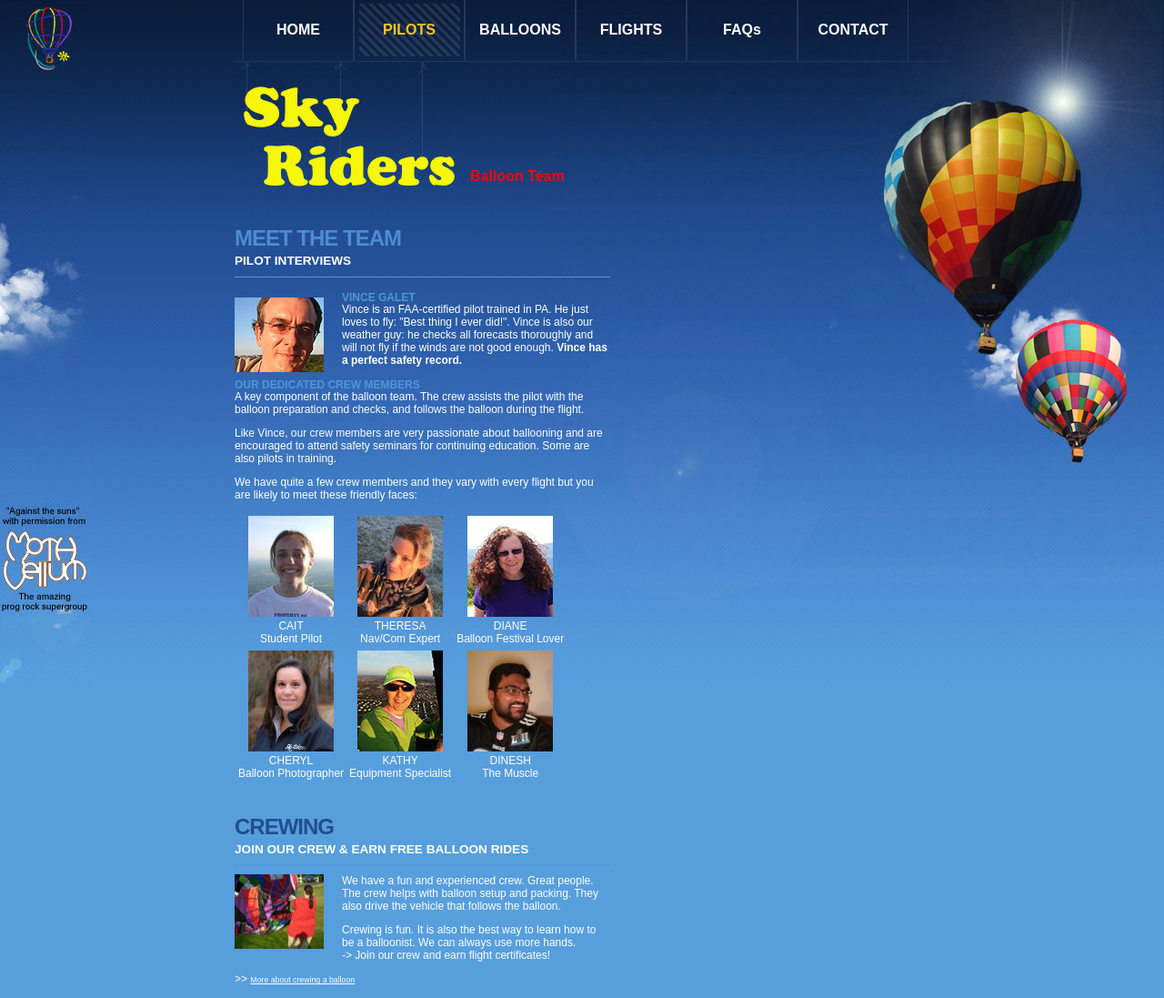
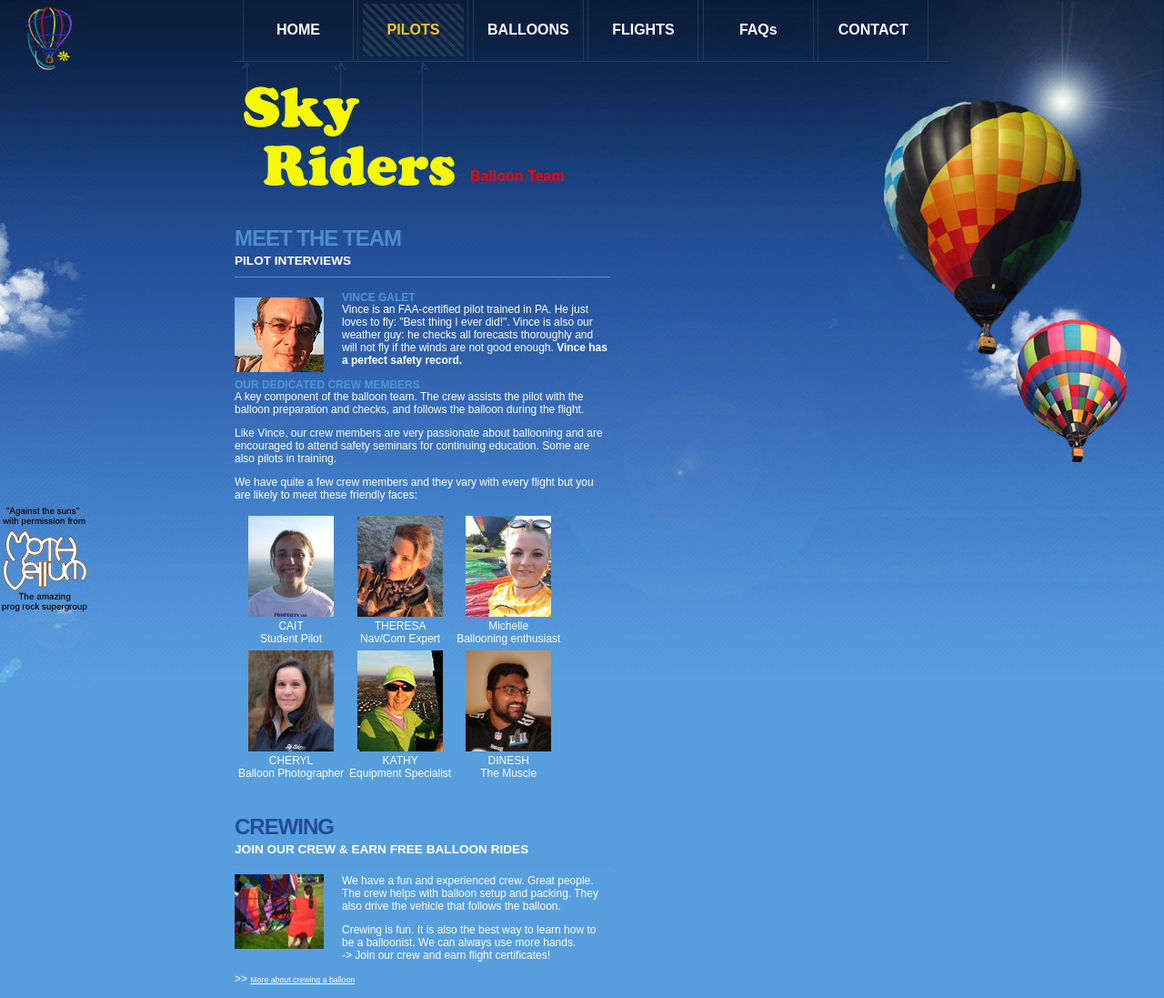
Before and after one commit to mjm1374/Skyrider, a PHP site: page /pilots-profiles in a window 1280 px wide. Shown: the top 1097 px of the page at 91% size. Run offline with PHP 8.4, Linux system fonts and the light colour scheme; some libraries are stand-ins or nearby versions.

Commit message:
updated pilots and pricing 10-1-19

```diff
--- a/pilots-profiles.php
+++ b/pilots-profiles.php
@@ -1,6 +1,7 @@
 <!DOCTYPE html PUBLIC "-//W3C//DTD XHTML 1.0 Strict//EN" "http://www.w3.org/TR/xhtml1/DTD/xhtml1-strict.dtd">
 
 <html>
+
 <head>
 	<title>Sky Riders balloon Pilots</title>
 	<meta content="balloon flight,balloon ride,hot air balloon,balloon PA, hot air balloon rides,hot air balloon flights,ballooning,balloon,Philadelphia,Trappe,Sky Riders,air balloon,balloon montgomery county,skyriders" name="Keywords">
@@ -14,6 +15,7 @@
 	<![endif]-->
 	<script src="js/jquery-1.4.2.min.js" type="text/javascript"></script>
 </head>
+
 <body>
 
 	<div id="rightcolumn" class="right"></div>
@@ -22,12 +24,17 @@
 	<div id="maincontainer">
 		<div id="navbar">
 			<ul>
-			<li><a href="home-page.php">HOME</a></li><li><a href="pilots-profiles.php" class="active">PILOTS</a></li><li><a href="balloons.php">BALLOONS</a></li><li><a href="balloons-flights.php">FLIGHTS</a></li><li><a href="ballooning-faq.php">FAQs</a></li><li><a href="contact-skyrider.php">CONTACT</a></li>
+				<li><a href="home-page.php">HOME</a></li>
+				<li><a href="pilots-profiles.php" class="active">PILOTS</a></li>
+				<li><a href="balloons.php">BALLOONS</a></li>
+				<li><a href="balloons-flights.php">FLIGHTS</a></li>
+				<li><a href="ballooning-faq.php">FAQs</a></li>
+				<li><a href="contact-skyrider.php">CONTACT</a></li>
 			</ul>
 		</div>
 		<div id="logo">
 
-		<img src="images/logo.jpg" width="253" height="137" alt="" border="0" align="left"/>
+			<img src="images/logo.jpg" width="253" height="137" alt="" border="0" align="left" />
 			<div id="callout">balloon Team</div>
 		</div>
 		<div id="contentarea">
@@ -50,26 +57,37 @@
 
 						<h3>OUR DEDICATED CREW MEMBERS</h3>
 						<p> A key component of the balloon team. The crew assists the pilot with the balloon preparation and checks, and follows the balloon during the flight.</p>
- <p>Like Vince, our crew members are very passionate about ballooning and are encouraged to attend safety seminars for continuing education.  Some are also pilots in training. </p>
+						<p>Like Vince, our crew members are very passionate about ballooning and are encouraged to attend safety seminars for continuing education. Some are also pilots in training. </p>
 						<p> We have quite a few crew members and they vary with every flight but you are likely to meet these friendly faces:
 						</p>
 						<table cellpadding="2" border="0">
 							<tr>
-		<td><center><img src="images/Cait.jpg" width="94" height="111" alt="Vince Galet" border="0" /><br>CAIT<br>
+								<td>
+									<center><img src="images/Cait.jpg" width="94" height="111" alt="Cait" border="0" /><br>CAIT<br>
 										Student Pilot</center>
 								</td>
-		<td><center><img src="images/Theresa.jpg" width="94" height="111" alt="Theresa" border="0" /><br>THERESA<br>
-Nav/Com Expert</center> </td>
-		<td><center><img src="images/Dianepic.jpg" width="94" height="111" alt="Vince Galet" border="0" /><br>DIANE<br>
-Balloon Festival Lover</center></td>
+								<td>
+									<center><img src="images/Theresa.jpg" width="94" height="111" alt="Theresa" border="0" /><br>THERESA<br>
+										Nav/Com Expert</center>
+								</td>
+								<td>
+									<center><img src="images/MICHELLE.jpg" width="94" height="111" alt="Michelle" border="0" /><br>Michelle<br>
+										Ballooning enthusiast</center>
+								</td>
 							</tr>
 							<tr>
-		<td><center><img src="images/Cheryl.jpg" width="94" height="111" alt="Cheryl" border="0" /><br>CHERYL<br>
-Balloon Photographer</center> </td>
-		<td><center><img src="images/Kathy.jpg" width="94" height="111" alt="Vince Galet" border="0" /><br>KATHY<br>
-Equipment Specialist</center> </td>
-		<td><center><img src="images/Dinesh.jpg" width="94" height="111" alt="Dinesh" border="0" /><br>DINESH<br>
-The Muscle</center> </td>
+								<td>
+									<center><img src="images/Cheryl.jpg" width="94" height="111" alt="Cheryl" border="0" /><br>CHERYL<br>
+										Balloon Photographer</center>
+								</td>
+								<td>
+									<center><img src="images/Kathy.jpg" width="94" height="111" alt="Kathey" border="0" /><br>KATHY<br>
+										Equipment Specialist</center>
+								</td>
+								<td>
+									<center><img src="images/Dinesh.jpg" width="94" height="111" alt="Dinesh" border="0" /><br>DINESH<br>
+										The Muscle</center>
+								</td>
 							</tr>
 						</table>
 					</div>
@@ -125,17 +143,19 @@ The crew helps with balloon setup and packing. They also drive the vehicle that
 	</div>
 
 	<script type="text/javascript">
-
 		var _gaq = _gaq || [];
 		_gaq.push(['_setAccount', 'UA-19260420-1']);
 		_gaq.push(['_trackPageview']);
 
 		(function() {
-    var ga = document.createElement('script'); ga.type = 'text/javascript'; ga.async = true;
+			var ga = document.createElement('script');
+			ga.type = 'text/javascript';
+			ga.async = true;
 			ga.src = ('https:' == document.location.protocol ? 'https://ssl' : 'http://www') + '.google-analytics.com/ga.js';
-    var s = document.getElementsByTagName('script')[0]; s.parentNode.insertBefore(ga, s);
+			var s = document.getElementsByTagName('script')[0];
+			s.parentNode.insertBefore(ga, s);
 		})();
-
 	</script>
 </body>
+
 </html>
```
Also changed, not shown: balloons-flights.php (+28 -13 lines), index.php (+45 -29 lines), assets/image009.jpg (added), images/MICHELLE.jpg (added). Lines whose indentation alone changed are shown as unchanged.
